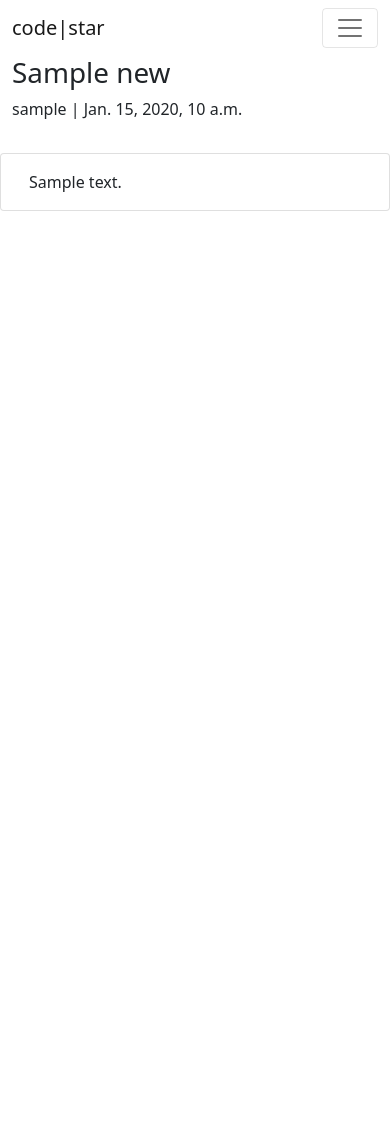
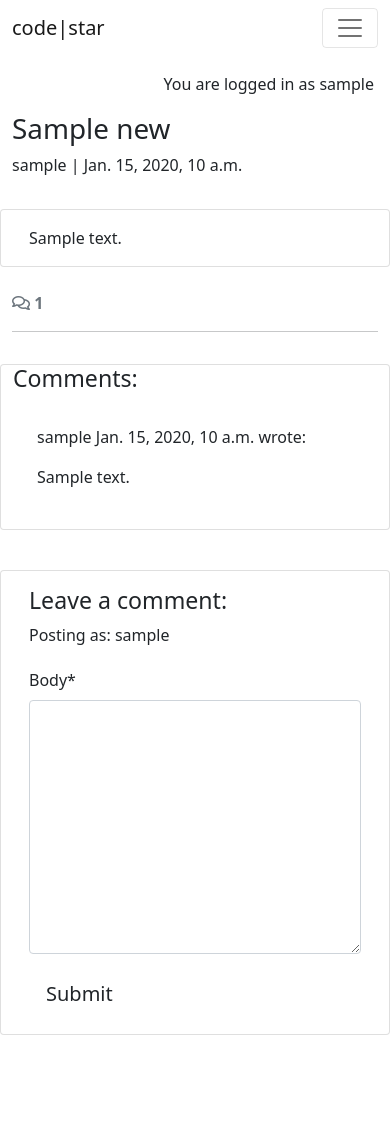
Before and after one commit to sacarr98/Portfolio_4, a Django app: a page that uses templates/base.html in a window 390 px wide. Before the commit the page ends 211 px from the top, so only its background shows below. Run offline with Django 4.2, Linux system fonts and the light colour scheme; a user stored in the database is signed in; tables that the repository leaves empty hold one stand-in row (values such as "Sample post"); some libraries are stand-ins or nearby versions.

Commit message:
add crispy forms to allow users to leave a comment

```diff
--- /dev/null
+++ b/news/forms.py
@@ -0,0 +1,8 @@
+from .models import Comment
+from django import forms
+
+
+class CommentForm(forms.ModelForm):
+    class Meta:
+        model = Comment
+        fields = ('body',)
--- a/news/templates/news/news_detail.html
+++ b/news/templates/news/news_detail.html
@@ -1,4 +1,7 @@
-{% extends 'base.html' %} {% block content %} {% load static %}
+{% extends 'base.html' %}
+{% block content %}
+{% load static %}
+{% load crispy_forms_tags %}
 
 <div class="masthead">
   <div class="container">
@@ -6,7 +9,7 @@
       <div class="col-md-6 masthead-text">
         <!-- News title goes in these h1 tags -->
         <h1 class="news-title">{{ news.title }}</h1>
-        <!-- News author goes before the | the post's created date goes after -->
+        <!-- News author goes before the | the news's created date goes after -->
         <p class="news-subtitle">{{ news.author }} | {{ news.created_on }}</p>
       </div>
       <div class="d-none d-md-block col-md-6 masthead-image">
@@ -30,6 +33,64 @@
       </div>
     </div>
   </div>
+    <!-- Displaying count of comments -->
+    <div class="row">
+        <div class="col-12">
+            <strong class="text-secondary">
+                <i class="far fa-comments"></i> {{ comment_count }}
+            </strong>
+        </div>
+        <div class="col-12">
+            <hr>
+        </div>
+    </div>
+    <!-- Displaying Comments -->
+    <div class="row">
+        <div class="col-md-8 card mb-4  mt-3 ">
+            <h3>Comments:</h3>
+            <div class="card-body">
+                <!-- We want a for loop inside the empty control tags
+              to iterate through each comment in comments -->
+                {% for comment in comments %}
+                <div class="p-2 comments
+              {% if not comment.approved and comment.author == user %}
+              faded{% elif not comment.approved %} d-none{% endif %}">
+                    <p class="font-weight-bold">
+                        {{ comment.author }}
+                        <span class="font-weight-normal">
+                            {{ comment.created_on }}
+                        </span> wrote:
+                    </p>
+                    <div id="comment{{ comment.id }}">
+                        {{ comment.body | linebreaks }}
+                    </div>
+                    {% if not comment.approved and comment.author == user %}
+                    <p class="approval">
+                        This comment is awaiting approval
+                    </p>
+                    {% endif %}
+                </div>
+                <!-- Our for loop ends here -->
+                {% endfor %}
+            </div>
+        </div>
+            <!-- Creating New Comments -->
+            <div class="col-md-4 card mb-4 mt-3">
+                <div class="card-body">
+                    {% if user.is_authenticated %}
+                    <h3>Leave a comment:</h3>
+                    <p>Posting as: {{ user.username }}</p>
+                    <form id="commentForm" method="post" style="margin-top: 1.3em;">
+                        {{ comment_form | crispy }}
+                        {% csrf_token %}
+                        <button id="submitButton" type="submit" class="btn btn-signup btn-lg">Submit</button>
+                    </form>
+                    {% else %}
+                    <p>Log in to leave a comment</p>
+                    {% endif %}
+                </div>
+            </div>
+    </div>
 </div>
 
 {% endblock content %}
--- a/news/views.py
+++ b/news/views.py
@@ -1,6 +1,7 @@
 from django.shortcuts import render, get_object_or_404
 from django.views import generic
 from .models import News
+from .forms import CommentForm
 
 # Create your views here.
 
@@ -26,4 +27,22 @@ def news_detail(request, slug):
     """
     queryset = News.objects.filter(status=1)
     news = get_object_or_404(queryset, slug=slug)
-    return render(request, "news/news_detail.html", {"news": news},)
+    comments = news.comments.all().order_by("-created_on")
+    comment_count = news.comments.filter(approved=True).count()
+
+    if request.method == "POST":
+        comment_form = CommentForm(data=request.POST)
+        if comment_form.is_valid():
+            comment = comment_form.save(commit=False)
+            comment.author = request.user
+            comment.news = news
+            comment.save()
+
+    comment_form = CommentForm()
+
+    return render(request, "news/news_detail.html", {
+        "news": news, "comments": comments,
+        "comment_count": comment_count,
+        "comment_form": comment_form,
+    },
+    )
--- a/requirements.txt
+++ b/requirements.txt
@@ -1,7 +1,9 @@
 asgiref==3.7.2
+crispy-bootstrap5==0.7
 dj-database-url==0.5.0
 Django==4.2.9
 django-allauth==0.57.0
+django-crispy-forms==2.1
 django-summernote==0.8.20.0
 gunicorn==20.1.0
 oauthlib==3.2.2
--- a/templates/base.html
+++ b/templates/base.html
@@ -107,9 +107,15 @@
     </nav>
 
     <main class="flex-shrink-0 main-bg">
-      {% block content %}
-      <!-- Content Goes here -->
-      {% endblock content %}
+    {% if user.is_authenticated %}
+    <p class="text-end m-3">You are logged in as {{ user.username }}</p>
+    {% else %}
+    <p class="text-end m-3">You are not logged in</p>
+    {% endif %}
+
+    {% block content %}
+    <!-- Content Goes here -->
+    {% endblock content %}
     </main>
 
     <!-- Footer -->
```
Also changed, not shown: codestar/settings.py (+6 -1 lines), templates/account/login.html (+17 -17 lines), templates/account/logout.html (+12 -11 lines), templates/account/signup.html (+17 -7 lines).
